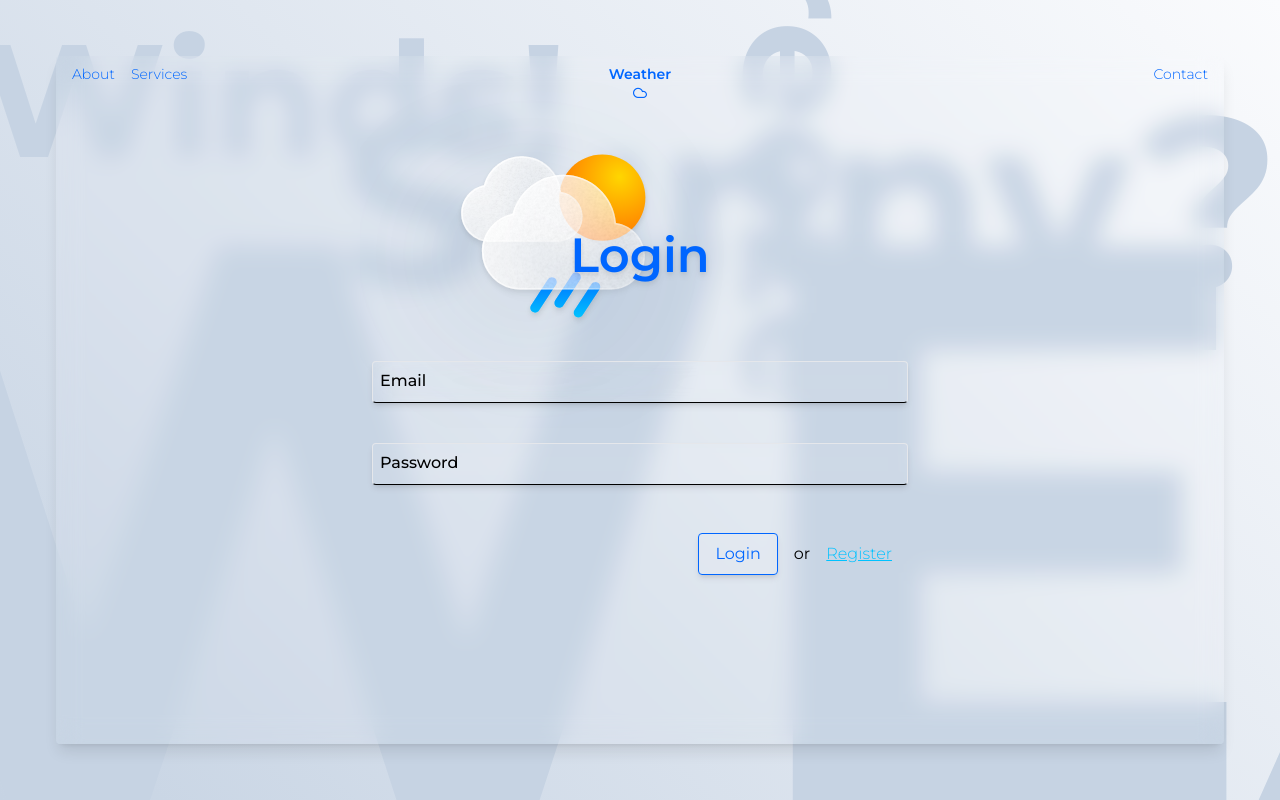
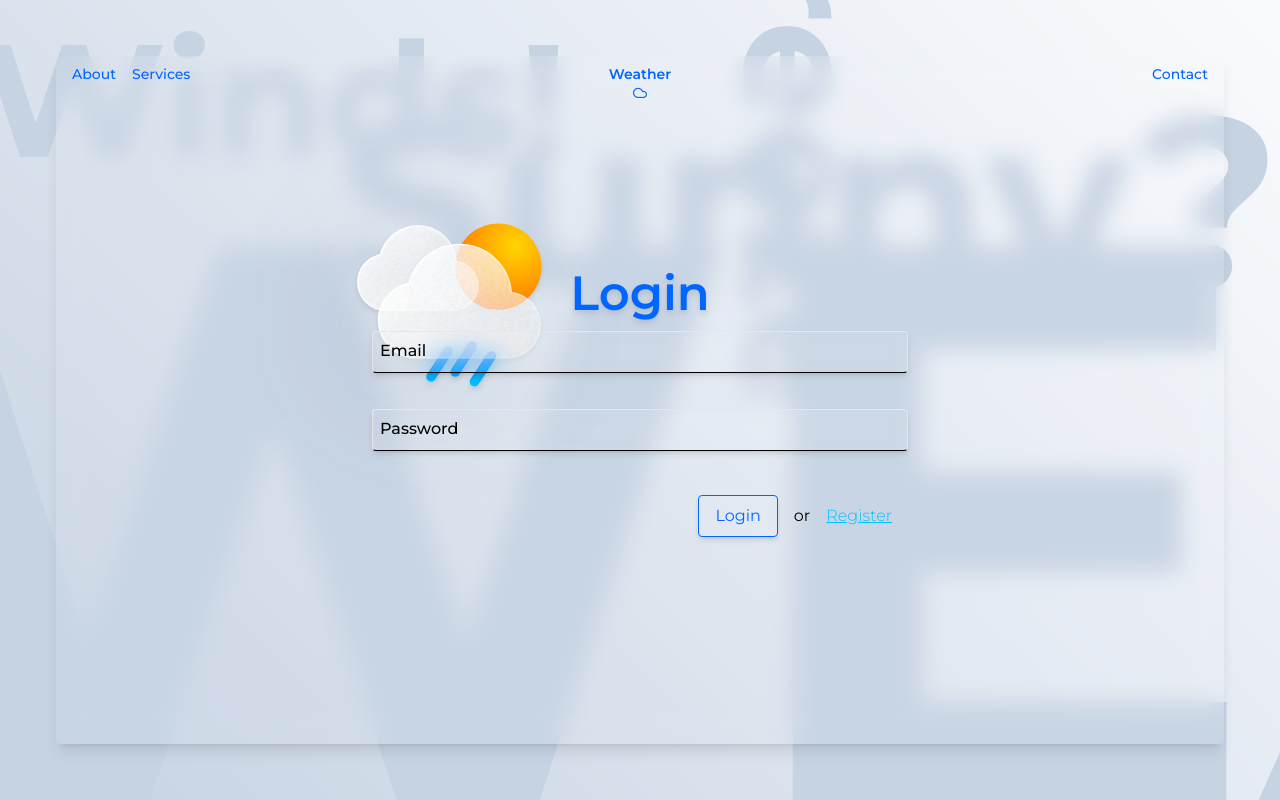
Before and after one commit to dasaniket20002/WeatherAppJMAN, a React (Create React App) app in the folder weatherapp/: page /register in a window 1280 px wide. Built offline with nearby package versions, Linux system fonts and the light colour scheme; the HTML template or start-up script is replaced by a standard one.

Commit message:
adjustments for lowres

```diff
--- a/weatherapp/src/App.tsx
+++ b/weatherapp/src/App.tsx
@@ -24,7 +24,7 @@ function App() {
                                 <Route index path="/" element={<HomePage />} />
                                 <Route path="register" element={<RegisterPage />} />
                             </Route>
-                            <Route path='/weather' element={<WeatherDisplay />} />
+                            <Route path='weather' element={<WeatherDisplay />} />
                         </Routes>
                     </BrowserRouter>
                 </div>
--- a/weatherapp/src/components/LandingPage.tsx
+++ b/weatherapp/src/components/LandingPage.tsx
@@ -4,7 +4,7 @@ import { Link, Outlet } from 'react-router-dom'
 const LandingPage = () => {
     return (
         <>
-            <nav className='text-sm text-primary-col font-light row-start-1 col-start-1 col-span-full px-4 py-2 w-full grid grid-cols-3'>
+            <nav className='text-sm text-primary-col font-medium row-start-1 col-start-1 col-span-full px-4 py-2 w-full grid grid-cols-3'>
                 <ul className='flex flex-col md:flex-row gap-4'>
                     <li><Link to={'#'}>About</Link></li>
                     <li><Link to={'#'}>Services</Link></li>
@@ -18,7 +18,7 @@ const LandingPage = () => {
                 </ul>
             </nav>
 
-            <img src={`${process.env.PUBLIC_URL}/assets/drizzle.svg`} alt="" className='absolute right-[30rem] top-[0rem] col-span-full row-span-full w-96 m-auto drop-shadow-md' />
+            <img src={`${process.env.PUBLIC_URL}/assets/drizzle.svg`} alt="" className='absolute right-[50%] top-[10%] col-span-full row-span-full w-96 m-auto drop-shadow-md' />
             <Outlet />
         </>
     )
--- a/weatherapp/src/components/RegisterPage.tsx
+++ b/weatherapp/src/components/RegisterPage.tsx
@@ -22,11 +22,11 @@ const RegisterPage = () => {
     }
 
     return (
-        <div className="col-start-1 row-span-full col-span-full flex flex-col items-center justify-center w-full md:w-1/2 px-6 m-auto gap-9">
+        <div className="col-start-1 row-span-full col-span-full flex flex-col items-center justify-center w-full md:w-1/2 px-6 m-auto gap-2">
             {isLogin ?
                 <>
-                    <h1 className="text-5xl leading-[1.25] font-semibold self-center text-center text-primary-col drop-shadow-md mb-10">Register</h1>
-                    <form className="w-full h-full flex flex-col items-center justify-center gap-10" action="">
+                    <h1 className="text-5xl leading-[1.25] font-semibold self-center text-center text-primary-col drop-shadow-md">Register</h1>
+                    <form className="w-full h-full flex flex-col items-center justify-center gap-5 md:gap-9" action="">
                         <InputField
                             fieldType={"text"}
                             fieldID={"name"}
@@ -67,8 +67,8 @@ const RegisterPage = () => {
                 </>
                 :
                 <>
-                    <h1 className="text-5xl leading-[1.25] font-semibold self-center text-center text-primary-col drop-shadow-md mb-10">Login</h1>
-                    <form className="w-full h-full flex flex-col items-center justify-center gap-10" action="">
+                    <h1 className="text-5xl leading-[1.25] font-semibold self-center text-center text-primary-col drop-shadow-md">Login</h1>
+                    <form className="w-full h-full flex flex-col items-center justify-center gap-5 md:gap-9" action="">
                         <InputField
                             fieldType={"email"}
                             fieldID={"email"}
```
